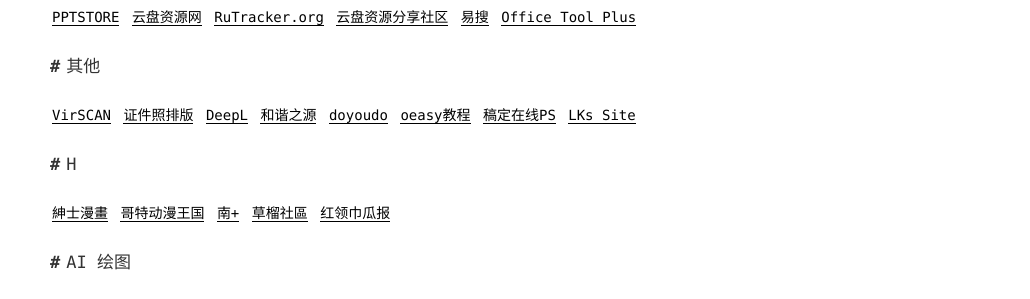
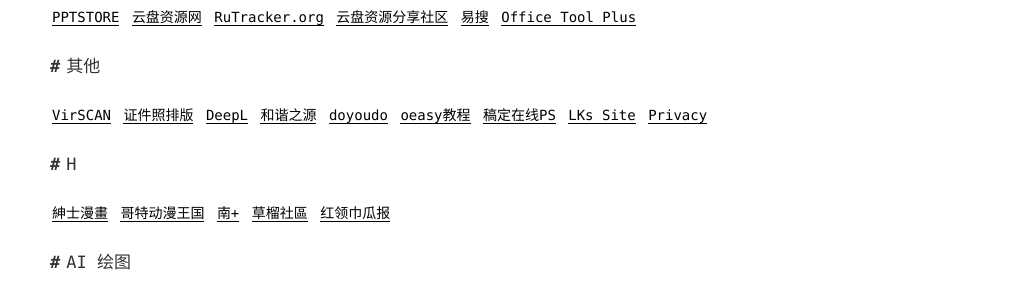
Before and after one commit to admans/admans.github.io, a Jekyll site: the page built from pages/navi.md, in a window 1280 px wide. Shown: the part 993-1292 px from the top of the page, without its empty margins (250-1280 px from the left). Built offline with Jekyll 4.4.1, drawn with Linux system fonts in a browser that asks for light colours.

Commit message:
Update navi.md

```diff
--- a/pages/navi.md
+++ b/pages/navi.md
@@ -37,7 +37,7 @@ title: 导航
 
 ## 其他
 
-[VirSCAN](http://www.virscan.org/ "VirSCAN") [证件照排版](http://www.sandcomp.com/blog/sandphoto/ "证件照排版") [DeepL](https://www.deepl.com/translator "DeepL") [和谐之源](https://hunter.gitlab.io/tools/harmonious/ "和谐之源") [doyoudo](http://www.doyoudo.com/ "doyoudo") [oeasy教程](http://oeasy.org/ "oeasy教程") [稿定在线PS](https://ps.gaoding.com/#/ "稿定在线PS") [LKs Site](http://lkssite.vip/ "LKs Site")
+[VirSCAN](http://www.virscan.org/ "VirSCAN") [证件照排版](http://www.sandcomp.com/blog/sandphoto/ "证件照排版") [DeepL](https://www.deepl.com/translator "DeepL") [和谐之源](https://hunter.gitlab.io/tools/harmonious/ "和谐之源") [doyoudo](http://www.doyoudo.com/ "doyoudo") [oeasy教程](http://oeasy.org/ "oeasy教程") [稿定在线PS](https://ps.gaoding.com/#/ "稿定在线PS") [LKs Site](http://lkssite.vip/ "LKs Site") [Privacy](https://privacy.aiuys.com/ "Privacy")
 
 ## H
 
```
